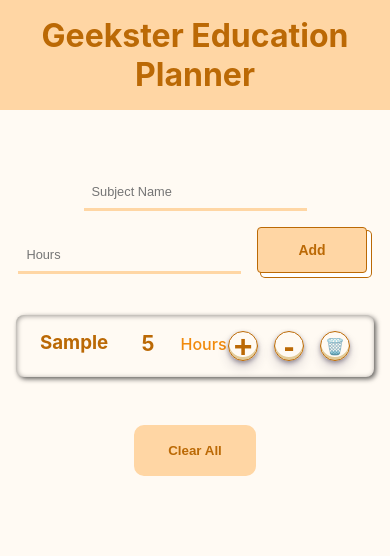
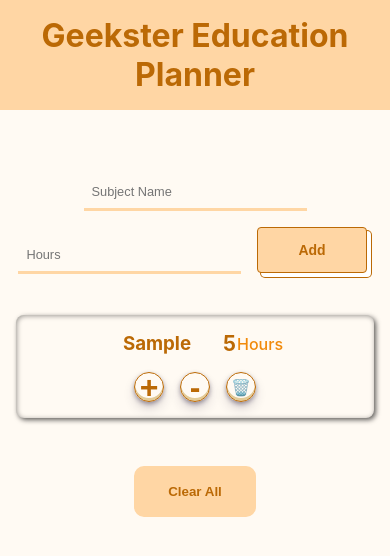
Before and after one commit to Mayankkatheriya/to-do_list_react, a React (Create React App) app: page / in a window 390 px wide. Both pictures are taken after typing "Sample", "5" into the empty fields and a click on the button "Add". Shown: the top 556 px of the page. Built offline with nearby package versions, Linux system fonts and the light colour scheme.

Commit message:
css added

```diff
--- a/src/Components/Main/List.css
+++ b/src/Components/Main/List.css
@@ -3,6 +3,7 @@
   display: flex;
   flex-wrap: wrap;
   justify-content: space-between;
+  align-items: center;
   padding: 1rem 1.5rem;
   box-shadow: 2px 2px 5px 0 #0000009f, inset 1px 1px 5px 0 #00000063;
   margin-bottom: 1rem;
@@ -10,6 +11,8 @@
 .list .subject-name h3 {
   width: 100px;
   color: rgb(187, 105, 5);
+  word-wrap: break-word;
+  text-align: center;
 }
 
 .list .total-hours h4 {
@@ -18,7 +21,7 @@
   display: flex;
   align-items: center;
   justify-content: space-between;
-  width: 85px;
+  width: 60px;
 }
 
 .list .total-hours h4 span {
@@ -67,3 +70,10 @@
 .list .list-btn-container button:nth-child(3) {
   font-size: 1rem;
 }
+
+@media screen and (max-width: 400px) {
+  .list {
+    justify-content: center;
+    gap: 1rem;
+  }
+}
```
